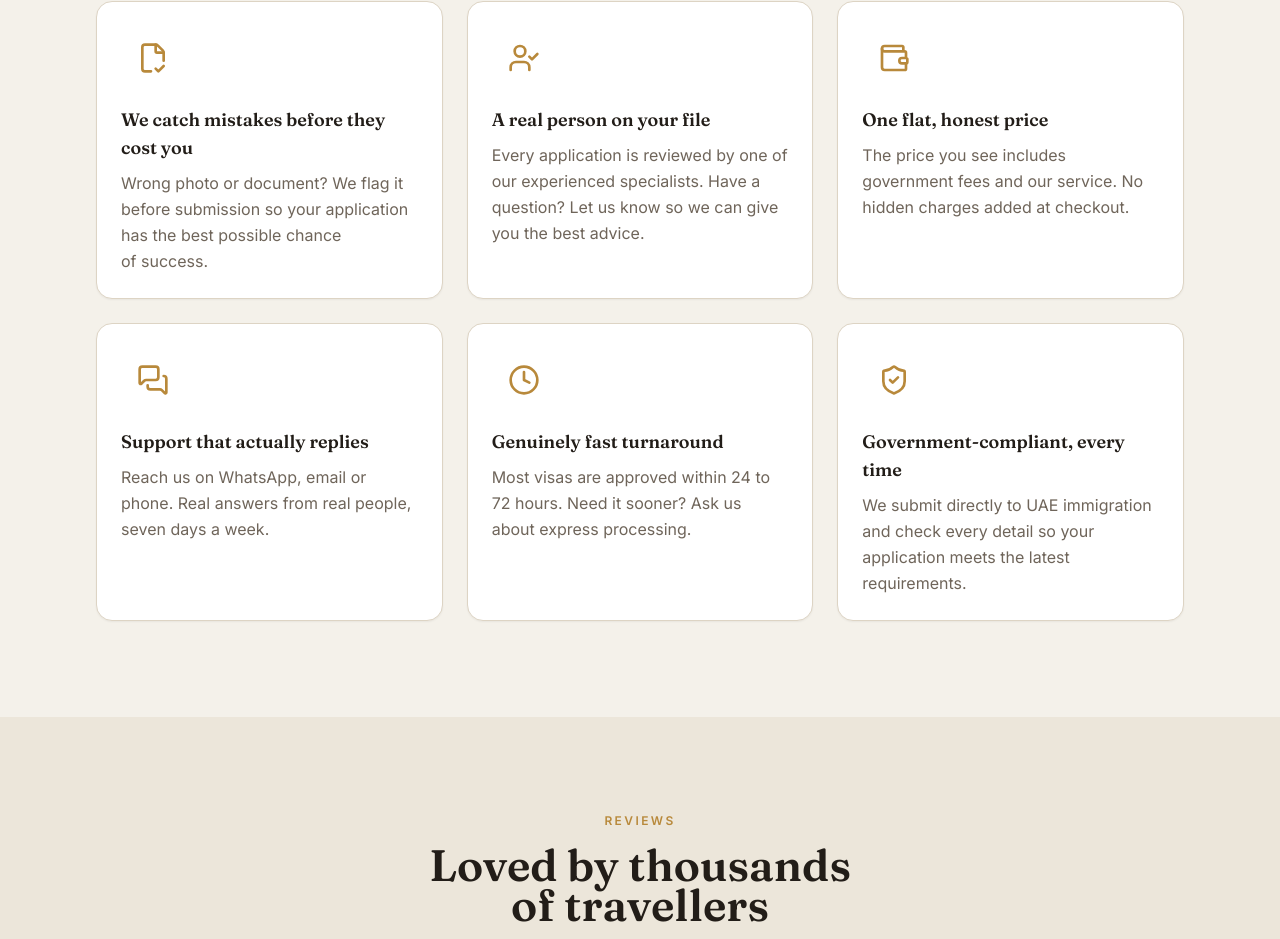
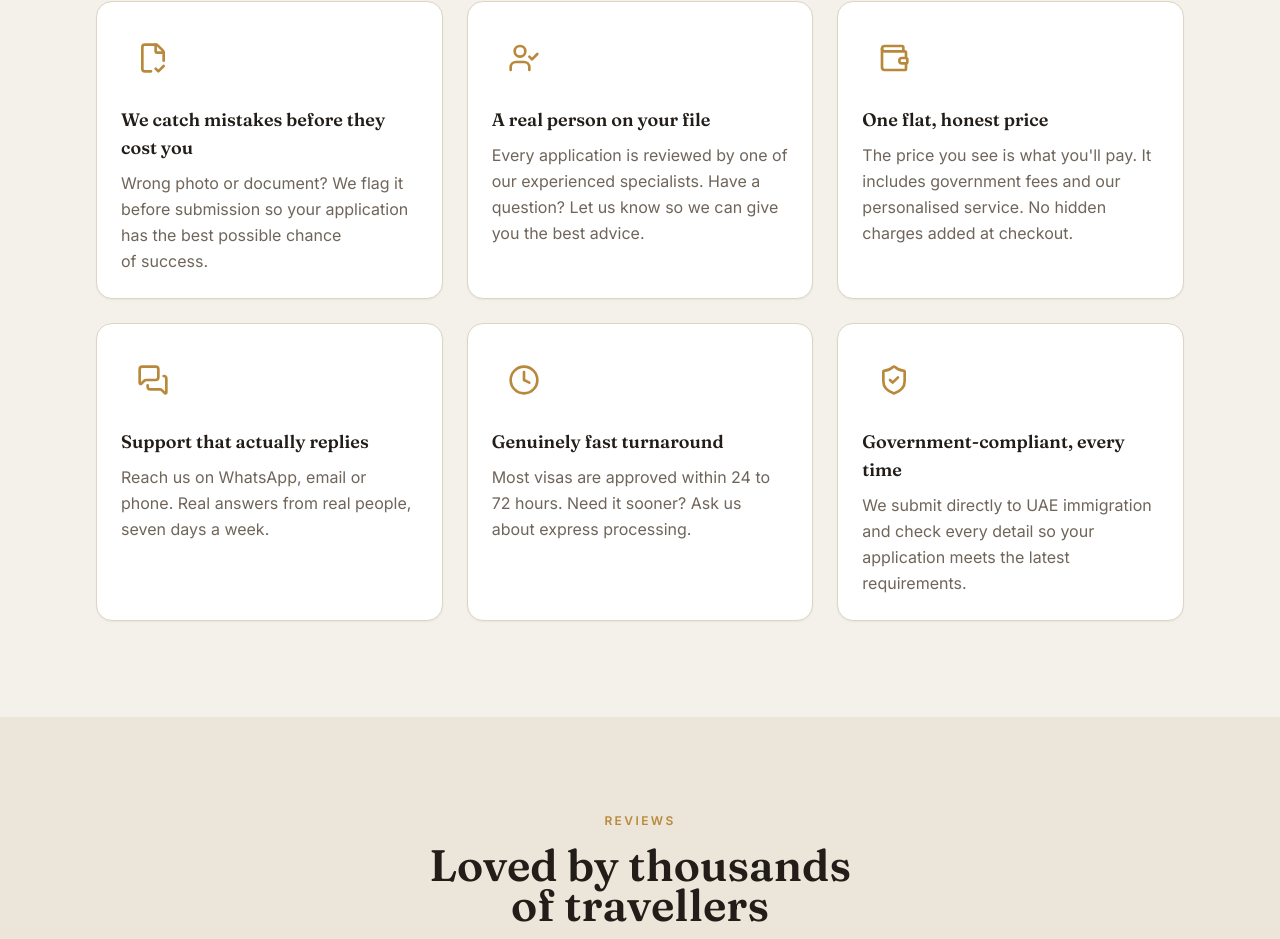
Before and after one commit to bvtonder1980-cmd/dubavisas, a Next.js app: page / in a window 1280 px wide. Shown: the part 3889-4828 px from the top of the page. Built offline with nearby package versions, Linux system fonts and the light colour scheme.

Commit message:
feat: clarify pricing transparency in 'why-us' component
Updated pricing explanation to emphasize inclusion of fees and personalized service

Co-authored-by: bvtonder1980-cmd <275993852+bvtonder1980-cmd@users.noreply.github.com>

```diff
--- a/components/why-us.tsx
+++ b/components/why-us.tsx
@@ -15,7 +15,7 @@ const reasons = [
   {
     icon: Wallet,
     title: "One flat, honest price",
-    body: "The price you see includes government fees and our service. No hidden charges added at checkout.",
+    body: "The price you see is what you'll pay. It includes government fees and our personalised service. No hidden charges added at checkout.",
   },
   {
     icon: MessagesSquare,
```
